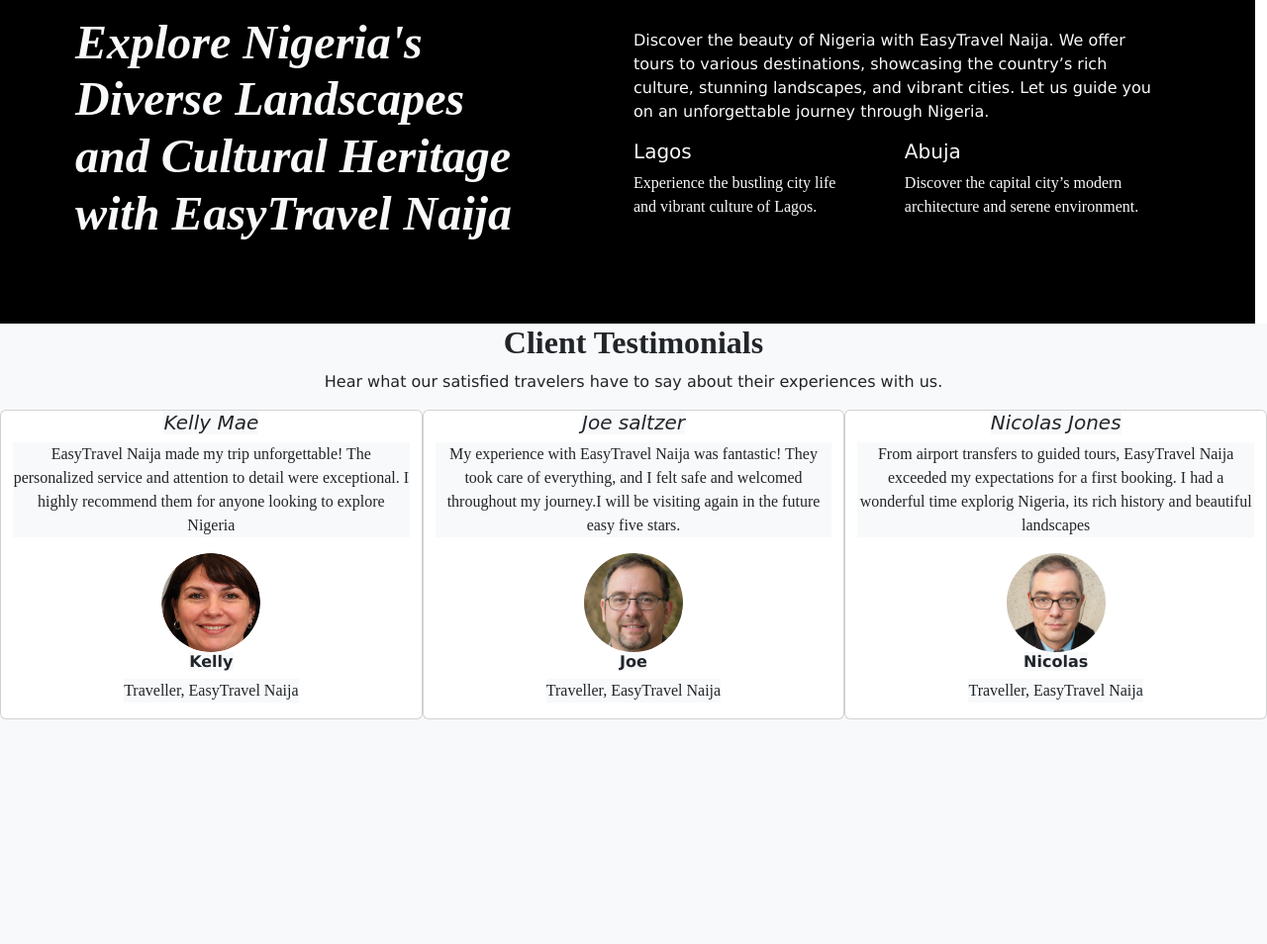
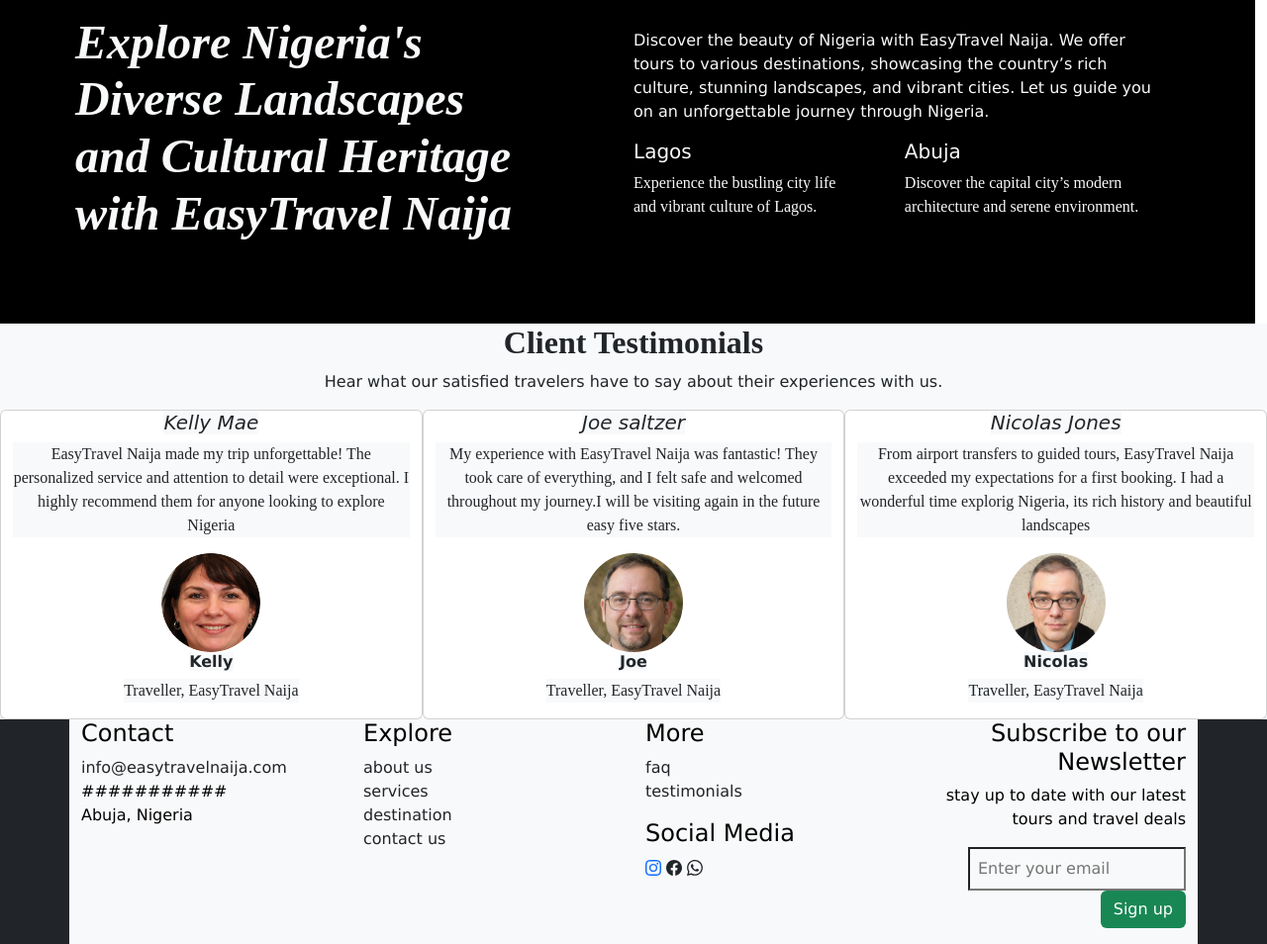
Before and after one commit to Bigted99/travel-website-for-blessing, a website: page index.html in a window 1280 px wide. Shown: the part 3191-4145 px from the top of the page at 99% size. Before the commit the page ends 3918 px from the top, so only its background shows below. Drawn offline with nearby package versions, Linux system fonts and the light colour scheme; a web font is replaced by a local one.

Commit message:
will contunie the footer tommorow

```diff
--- a/assets/css/styles.css
+++ b/assets/css/styles.css
@@ -51,6 +51,10 @@
 /* .navbar{
   border-bottom: 2px solid black;
 } */
+
+img:hover{
+  cursor:grab;
+}
 
 .services-nav .nav-text {
   font-weight: 500;
--- a/index.html
+++ b/index.html
@@ -270,10 +270,77 @@
 
      </div>
       </div>
+    </section>
 
+    <footer class="footer bg-dark text-bg-light">
+  <div class="container">
+    <div class="row">
+      <div class="col-lg-3">
+        <h4 class="text-capitalize">contact</h4>
+        <ul class="list-unstyled">
+          <li><a class="text-decoration-none text-dark" href="#" type="email">info@easytravelnaija.com</a></li>
+          <li class="tel" type="phone">###########</li>
+          <li>Abuja, Nigeria</li>
+        </ul>
+      </div>
+      <div class="col-lg-3">
+        <h4 class="text-capitalize">Explore</h4>
+        <ul class="list-unstyled">
+          <li><a class="text-decoration-none text-dark" href="#">about us</a></li>
+          <li><a class="text-decoration-none text-dark" href="#">services</a></li>
+          <li><a class="text-decoration-none text-dark" href="#">destination</a></li>
+          <li><a class="text-decoration-none text-dark" href="#">contact us</a></li>
+        </ul>
+      </div>
+      <div class="col-lg-3 ">
+        <h4 class="text-capitalize">More</h4>
+        <ul class="list-unstyled">
+          <li><a class="text-decoration-none text-dark" href="#">faq</a></li>
+          <li><a class="text-decoration-none text-dark" href="#">testimonials</a></li>
+        </ul>
+        <h4 class="text-capitalize">social media</h4>
+        <ul class="list-unstyled text-dark">
 
+          <li><a href="#" class="text-decoration-none">
+            <svg xmlns="http://www.w3.org/2000/svg" width="16" height="16" fill="currentColor" class="bi bi-instagram" viewBox="0 0 16 16">
+              <path d="M8 0C5.829 0 5.556.01 4.703.048 3.85.088 3.269.222 2.76.42a3.9 3.9 0 0 0-1.417.923A3.9 3.9 0 0 0 .42 2.76C.222 3.268.087 3.85.048 4.7.01 5.555 0 5.827 0 8.001c0 2.172.01 2.444.048 3.297.04.852.174 1.433.372 1.942.205.526.478.972.923 1.417.444.445.89.719 1.416.923.51.198 1.09.333 1.942.372C5.555 15.99 5.827 16 8 16s2.444-.01 3.298-.048c.851-.04 1.434-.174 1.943-.372a3.9 3.9 0 0 0 1.416-.923c.445-.445.718-.891.923-1.417.197-.509.332-1.09.372-1.942C15.99 10.445 16 10.173 16 8s-.01-2.445-.048-3.299c-.04-.851-.175-1.433-.372-1.941a3.9 3.9 0 0 0-.923-1.417A3.9 3.9 0 0 0 13.24.42c-.51-.198-1.092-.333-1.943-.372C10.443.01 10.172 0 7.998 0zm-.717 1.442h.718c2.136 0 2.389.007 3.232.046.78.035 1.204.166 1.486.275.373.145.64.319.92.599s.453.546.598.92c.11.281.24.705.275 1.485.039.843.047 1.096.047 3.231s-.008 2.389-.047 3.232c-.035.78-.166 1.203-.275 1.485a2.5 2.5 0 0 1-.599.919c-.28.28-.546.453-.92.598-.28.11-.704.24-1.485.276-.843.038-1.096.047-3.232.047s-2.39-.009-3.233-.047c-.78-.036-1.203-.166-1.485-.276a2.5 2.5 0 0 1-.92-.598 2.5 2.5 0 0 1-.6-.92c-.109-.281-.24-.705-.275-1.485-.038-.843-.046-1.096-.046-3.233s.008-2.388.046-3.231c.036-.78.166-1.204.276-1.486.145-.373.319-.64.599-.92s.546-.453.92-.598c.282-.11.705-.24 1.485-.276.738-.034 1.024-.044 2.515-.045zm4.988 1.328a.96.96 0 1 0 0 1.92.96.96 0 0 0 0-1.92m-4.27 1.122a4.109 4.109 0 1 0 0 8.217 4.109 4.109 0 0 0 0-8.217m0 1.441a2.667 2.667 0 1 1 0 5.334 2.667 2.667 0 0 1 0-5.334"/>
+            </svg>
 
-    </section>
+          </a>
+          <a href="#" class="text-decoration-none text-dark">
+            <svg xmlns="http://www.w3.org/2000/svg" width="16" height="16" fill="currentColor" class="bi bi-facebook" viewBox="0 0 16 16">
+              <path d="M16 8.049c0-4.446-3.582-8.05-8-8.05C3.58 0-.002 3.603-.002 8.05c0 4.017 2.926 7.347 6.75 7.951v-5.625h-2.03V8.05H6.75V6.275c0-2.017 1.195-3.131 3.022-3.131.876 0 1.791.157 1.791.157v1.98h-1.009c-.993 0-1.303.621-1.303 1.258v1.51h2.218l-.354 2.326H9.25V16c3.824-.604 6.75-3.934 6.75-7.951"/>
+            </svg>
+          </a>
+          <a href="#" class="text-decoration-none text-dark ">
+            <svg xmlns="http://www.w3.org/2000/svg" width="16" height="16" fill="currentColor" class="bi bi-whatsapp" viewBox="0 0 16 16">
+              <path d="M13.601 2.326A7.85 7.85 0 0 0 7.994 0C3.627 0 .068 3.558.064 7.926c0 1.399.366 2.76 1.057 3.965L0 16l4.204-1.102a7.9 7.9 0 0 0 3.79.965h.004c4.368 0 7.926-3.558 7.93-7.93A7.9 7.9 0 0 0 13.6 2.326zM7.994 14.521a6.6 6.6 0 0 1-3.356-.92l-.24-.144-2.494.654.666-2.433-.156-.251a6.56 6.56 0 0 1-1.007-3.505c0-3.626 2.957-6.584 6.591-6.584a6.56 6.56 0 0 1 4.66 1.931 6.56 6.56 0 0 1 1.928 4.66c-.004 3.639-2.961 6.592-6.592 6.592m3.615-4.934c-.197-.099-1.17-.578-1.353-.646-.182-.065-.315-.099-.445.099-.133.197-.513.646-.627.775-.114.133-.232.148-.43.05-.197-.1-.836-.308-1.592-.985-.59-.525-.985-1.175-1.103-1.372-.114-.198-.011-.304.088-.403.087-.088.197-.232.296-.346.1-.114.133-.198.198-.33.065-.134.034-.248-.015-.347-.05-.099-.445-1.076-.612-1.47-.16-.389-.323-.335-.445-.34-.114-.007-.247-.007-.38-.007a.73.73 0 0 0-.529.247c-.182.198-.691.677-.691 1.654s.71 1.916.81 2.049c.098.133 1.394 2.132 3.383 2.992.47.205.84.326 1.129.418.475.152.904.129 1.246.08.38-.058 1.171-.48 1.338-.943.164-.464.164-.86.114-.943-.049-.084-.182-.133-.38-.232"/>
+            </svg>
+          </a>
+
+        </li>
+
+        </ul>
+      </div>
+      <div class="col-lg-3 text-lg-end">
+        <h4>Subscribe to our Newsletter</h4>
+        <p>stay up to date with our latest tours and travel deals</p>
+        <figure>
+          <input
+            type="text"
+            placeholder="Enter your email"
+            class="sign-up-input"
+          />
+          <button
+            type="button"
+            class="btn text-success bg-success text-white main-signup"
+          >
+            Sign up
+          </button>
+      </div>
+    </div>
+  </div>
+  </footer>
 
     <script defer src="./assets/js/script.js"></script>
   </body>
--- a/package.json
+++ b/package.json
@@ -15,5 +15,8 @@
     "url": "https://github.com/Bigted99/travel-website-for-blessing/issues"
   },
   "homepage": "https://github.com/Bigted99/travel-website-for-blessing#readme",
-  "description": ""
+  "description": "",
+  "dependencies": {
+    "bootstrap-icons": "^1.11.3"
+  }
 }
```
Also changed, not shown: 1 other file.
